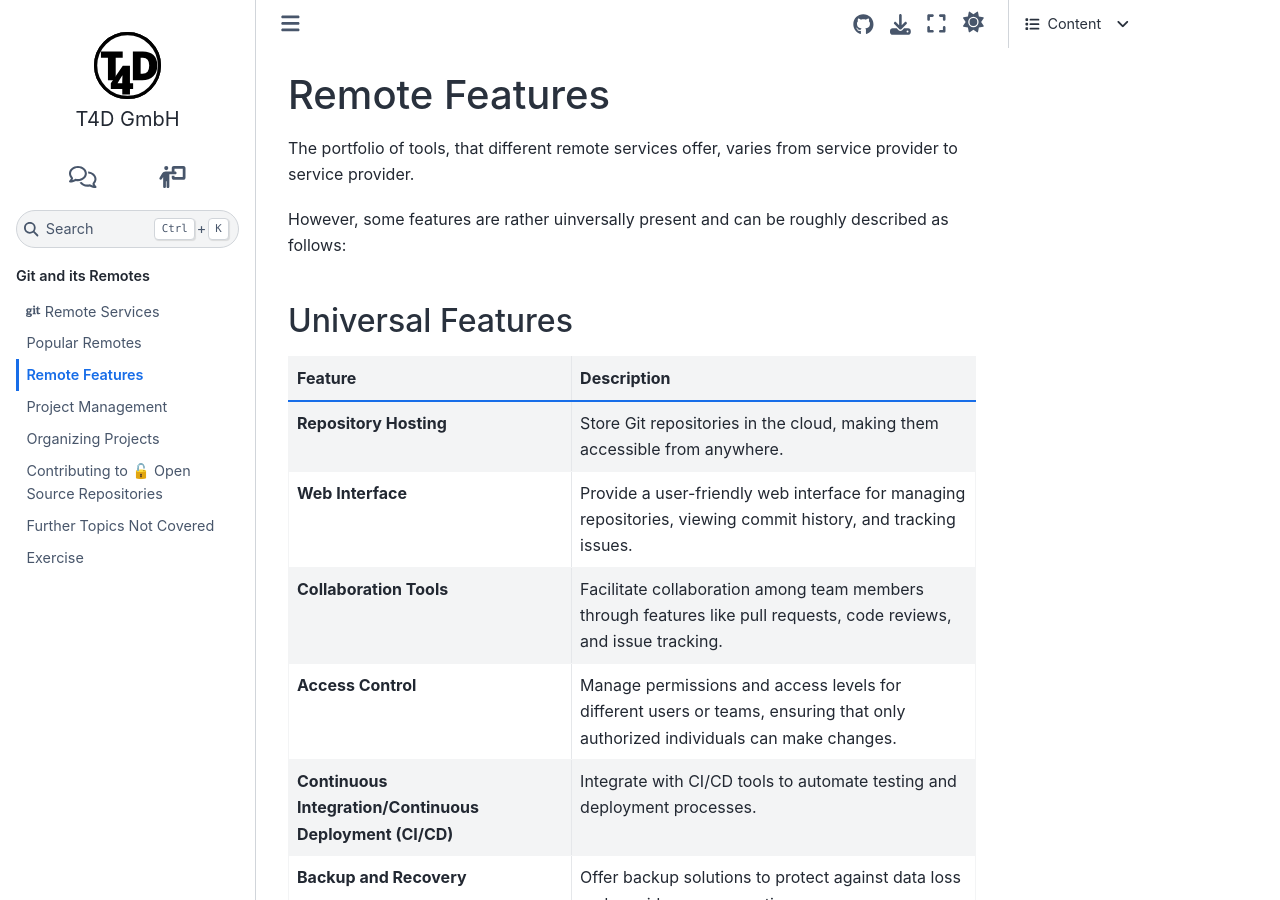
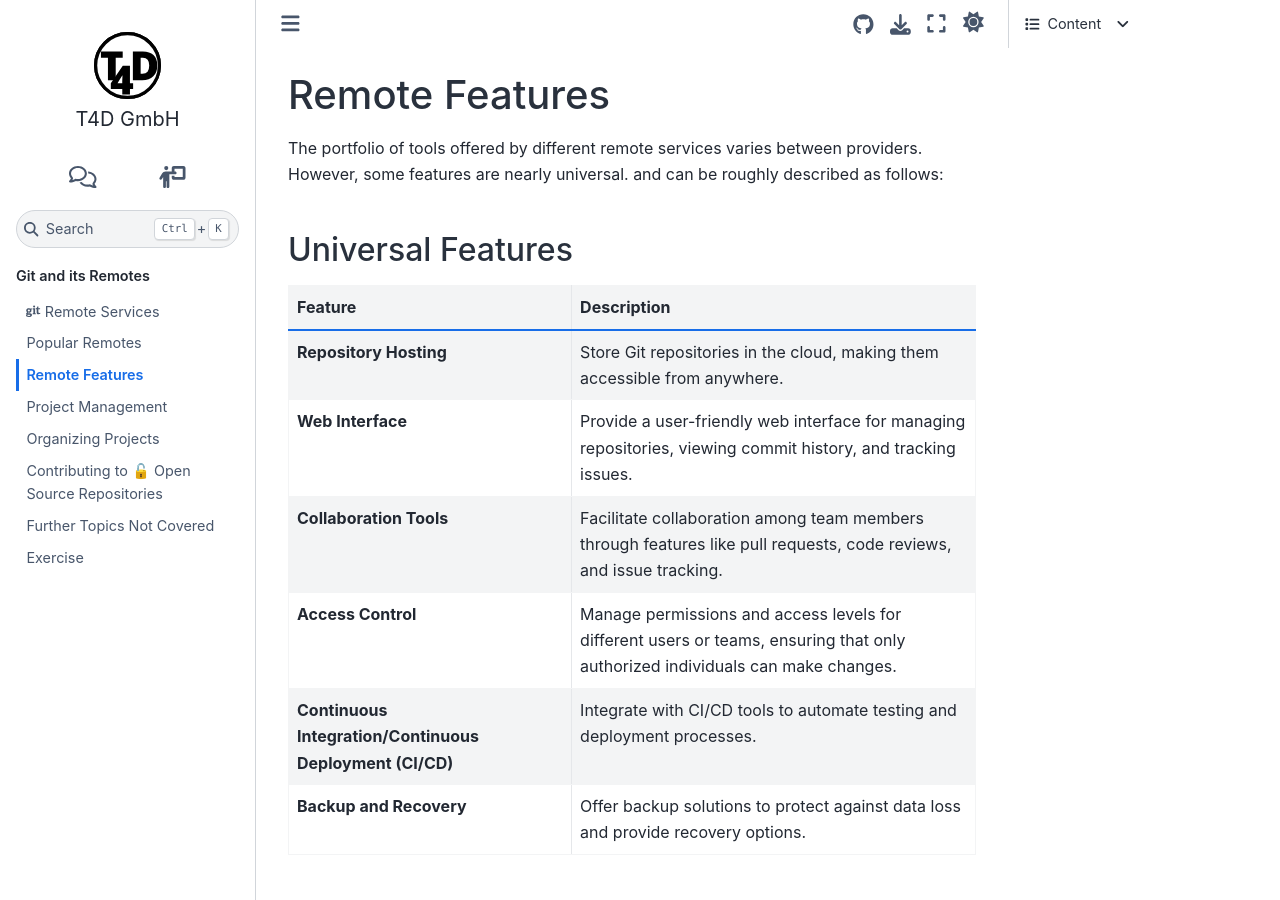
Before and after one commit to t4d-gmbh/git-and-its-remotes, a Sphinx documentation site: the page built from source/content/remote_service_features/index.md, in a window 1280 px wide and 900 px high. Built offline with Sphinx 7.4.7 and the Sphinx Book theme 1.1.4, drawn with Linux system fonts in a browser that asks for light colours; the version number could not be read and is left out.

Commit message:
Update index.md
Rev text

```diff
--- a/source/content/remote_service_features/index.md
+++ b/source/content/remote_service_features/index.md
@@ -1,8 +1,6 @@
 ## Remote Features
 
-The portfolio of tools, that different remote services offer, varies from service provider to service provider.
-
-However, some features are rather uinversally present{%if page %} and can be roughly described as follows:{% endif %}
+The portfolio of tools offered by different remote services varies between providers. However, some features are nearly universal. {%if page %} and can be roughly described as follows:{% endif %}
 
 {% if slide %}
 <!-- BUILDING THE SLIDES -->
```
